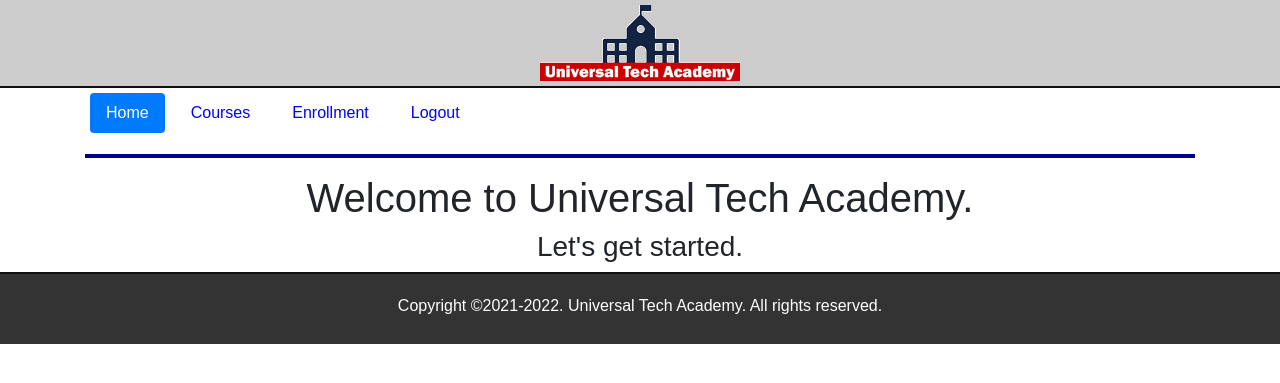
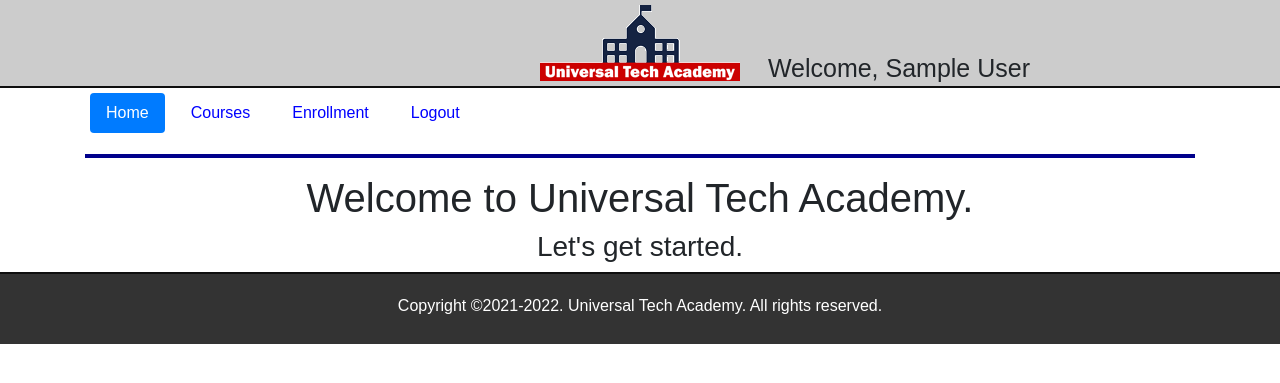
Before and after one commit to minlin-ml/Course-Enrollment-Web-App, a Flask app: page / in a window 1280 px wide. Shown: the top 383 px of the page. Run offline with Flask 2, Linux system fonts and the light colour scheme; the visitor is signed in with stand-in values (Sample User, id 1); some libraries are stand-ins or nearby versions.

Commit message:
add welcome message to layout -closes #31

```diff
--- a/application/static/css/main.css
+++ b/application/static/css/main.css
@@ -99,3 +99,11 @@ footer {
 .error-message {
     color: darkred;
 }
+
+.user {
+    float: right;
+    position: absolute;
+    font-size: 25px;
+    right: 10em;
+    top: 2em;
+}
--- a/application/templates/layout.html
+++ b/application/templates/layout.html
@@ -13,6 +13,10 @@
   </div>
   <div class="container">
       {% include "includes/nav.html" %}
+
+      {% if session['username'] %}
+      <span class="user">Welcome, {{ session['username'] }}</span>
+      {% endif %}
 
       {% with messages = get_flashed_messages(with_categories=true) %}
         {% if messages %}
```
